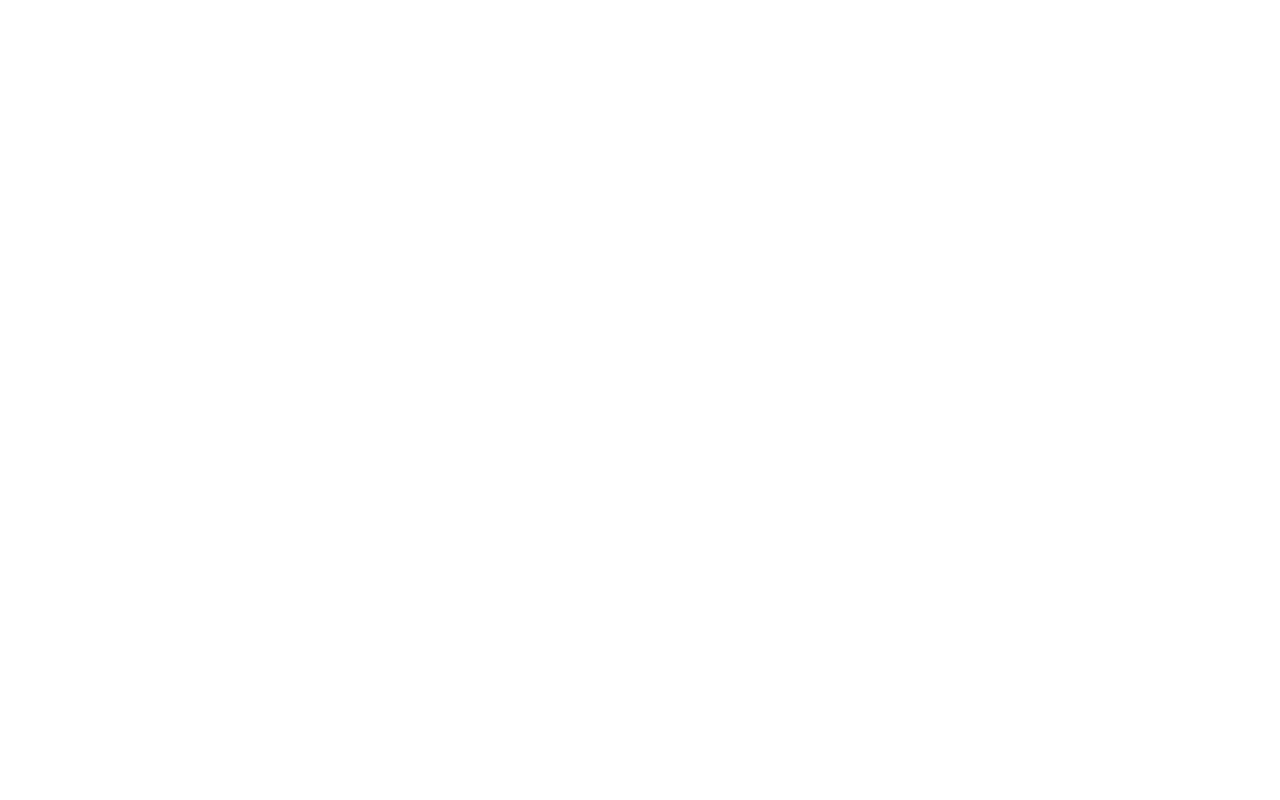
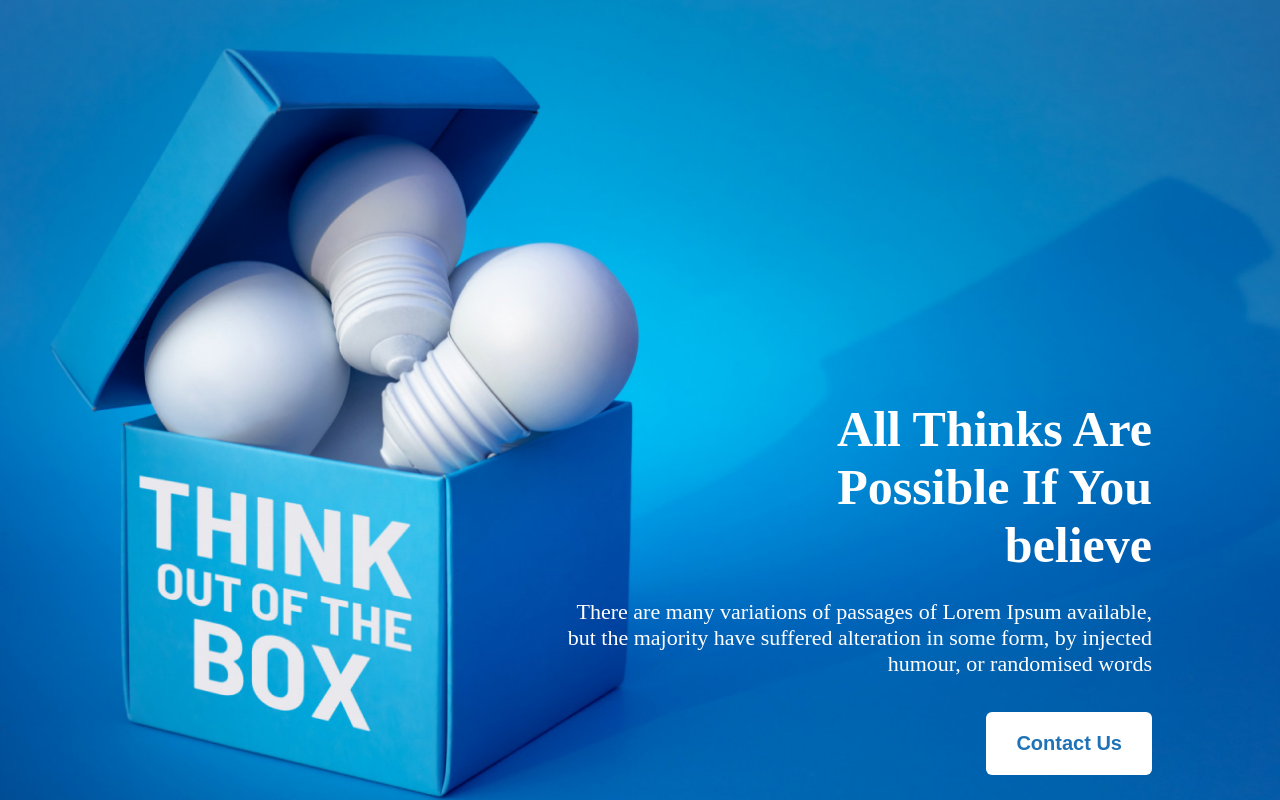
Before and after one commit to AkashAhmedSumon/landing-page, a plain HTML site: page index.html in a window 1280 px wide. Drawn offline with Linux system fonts and the light colour scheme.

Commit message:
banner section styles

```diff
--- a/index.html
+++ b/index.html
@@ -1,12 +1,30 @@
 <!DOCTYPE html>
 <html lang="en">
+
 <head>
     <meta charset="UTF-8">
     <meta name="viewport" content="width=device-width, initial-scale=1.0">
     <title>Landing Page</title>
     <link rel="stylesheet" href="style.css">
 </head>
+
 <body>
+    <header>
+        <div class="banner-container">
+            <div class="banner-content">
+                <h1 class="banner-title">All Thinks Are <br>Possible If You<br>
+                     believe</h1>
+                <p class="banner-description">
+                    There are many variations of passages of Lorem Ipsum
+                    available, but the majority have suffered alteration in some
+                    form, by injected humour, or randomised words
+                </p>
+                <button class="bg-primary">contact us</button>
+            </div>
+        </div>
+    </header>
+    <main></main>
+    <footer></footer>
+</body>
 
-</body>
 </html>
--- a/style.css
+++ b/style.css
@@ -0,0 +1,76 @@
+*{
+    margin: 0px;
+    padding: 0px
+}
+/* Default primary btn */
+.bg-primary {
+    background-color: #fff;
+    border: none;
+    padding: 20px 30px;
+    color: #1f72b6;
+    font-weight: 600;
+    font-size: 20px;
+    cursor: pointer;
+    text-transform: capitalize;
+    border-radius: 6px;
+    transition: 01s;
+    -webkit-transition: 01s;
+    -moz-transition: 01s;
+    -ms-transition: 01s;
+    -o-transition: 01s;
+}
+.bg-primary:hover{
+    background-color: #1f72b6;
+    color: #fff;
+}
+.btn-primary {
+    background-color: #1f72b6;
+    border: none;
+    padding: 20px 30px;
+    color: #fff;
+    font-weight: 600;
+    font-size: 20px;
+    cursor: pointer;
+    text-transform: capitalize;
+    border-radius: 6px;
+    transition: 01s;
+    -webkit-transition: 01s;
+    -moz-transition: 01s;
+    -ms-transition: 01s;
+    -o-transition: 01s;
+}
+.btn-primary:hover{
+    background-color: #fff;
+    color: #1f72b6;
+}
+
+.banner-container{
+    height: 100vh;
+    width: 100%;
+    background-image: url("images/banner/banner3.png");
+    background-size: cover;
+    background-position: center;
+    background-repeat: no-repeat;
+    display: flex;
+}
+header {
+    display: flex;
+    justify-content: end;
+}
+
+.banner-content {
+    position: absolute;
+    right: 10%;
+    top: 50%;
+    text-align: right;
+    max-width: 600px;
+}
+h1.banner-title {
+    font-size: 50px;
+    color: #fff;
+}
+p.banner-description {
+    font-size: 22px;
+    color: #fff;
+    margin: 25px 0px 35px;
+}
```
